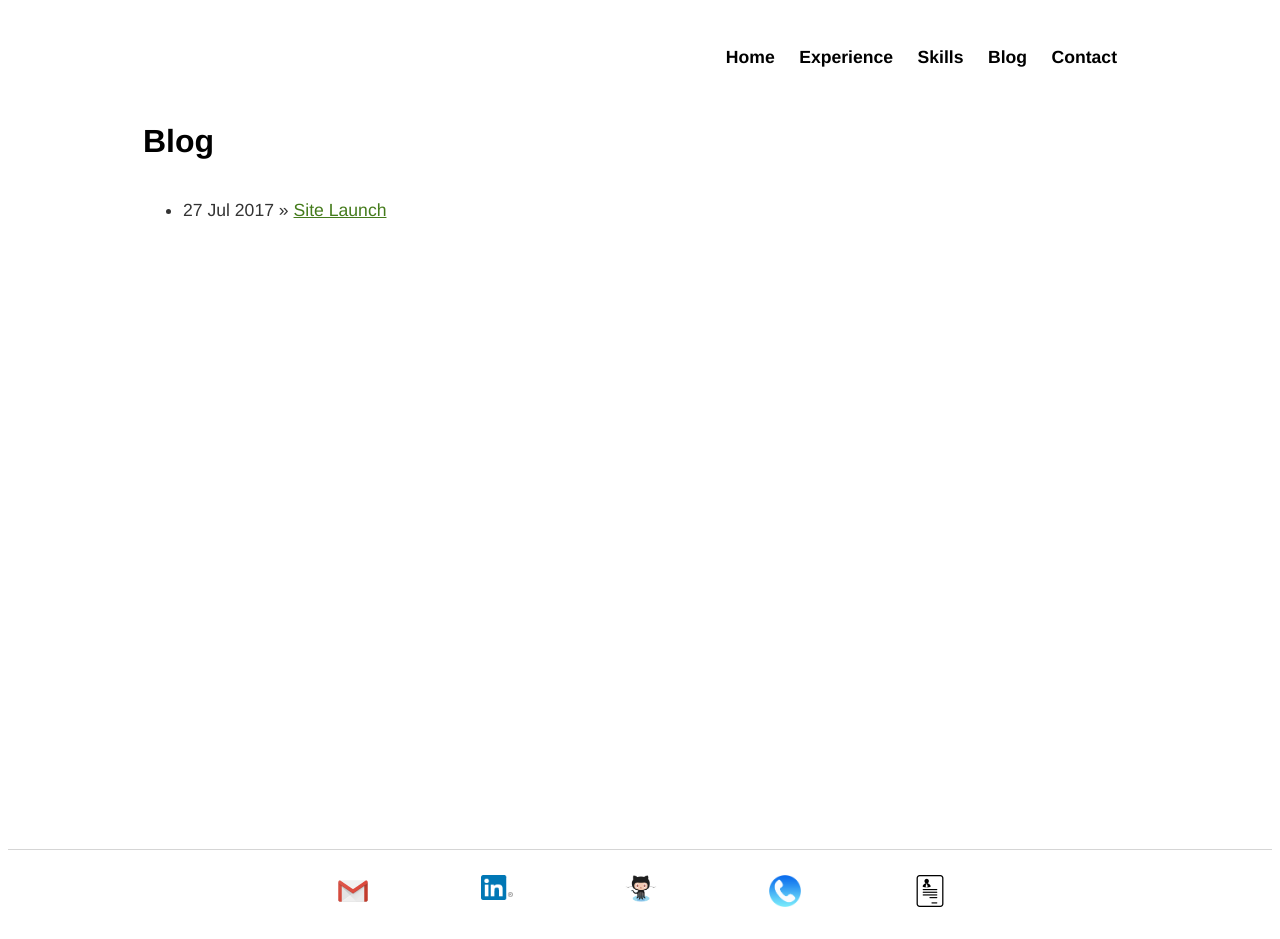
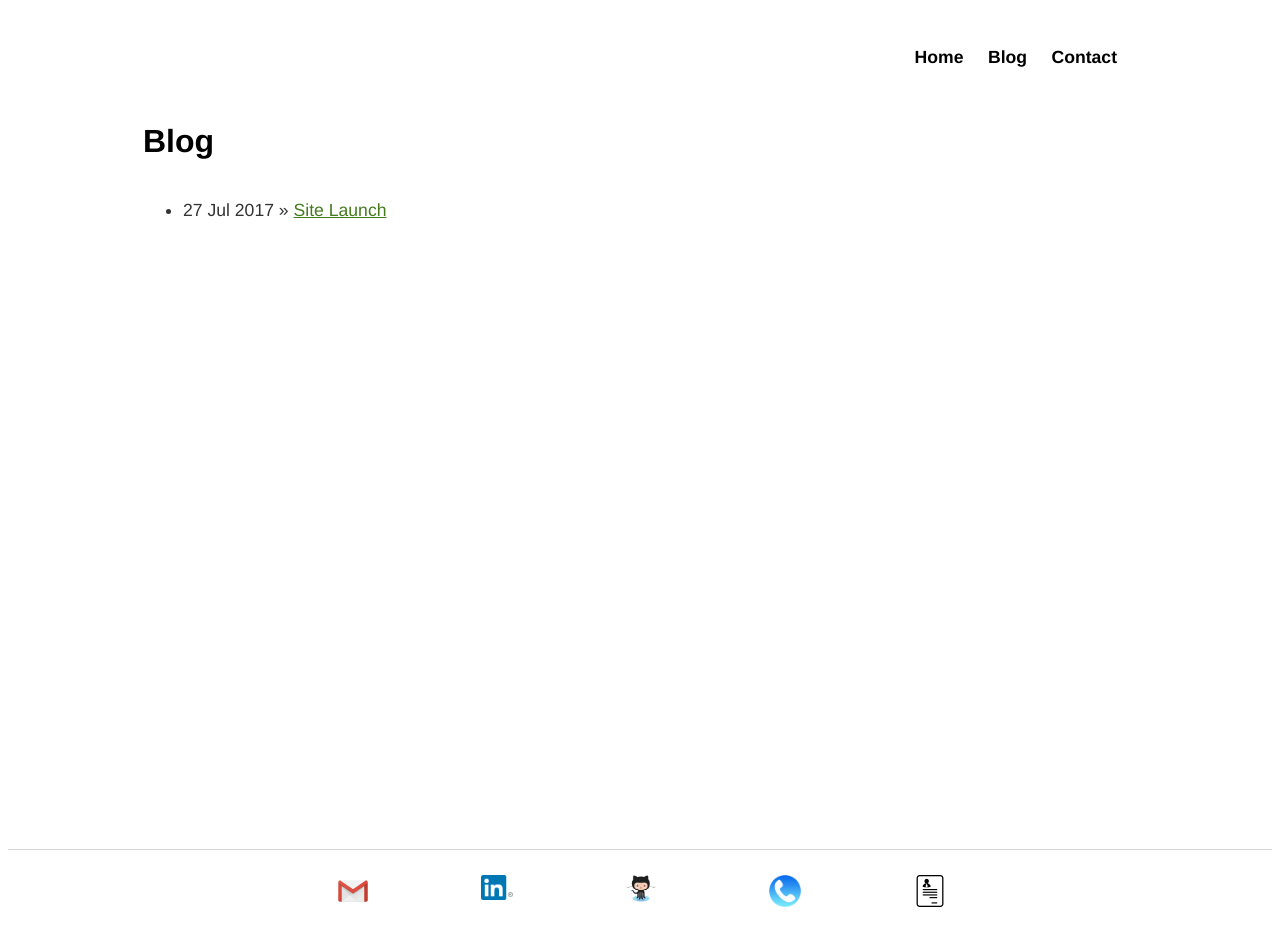
Before and after one commit to ercreager/ercreager.github.io, a Jekyll site: the page built from blog/index.html, in a window 1280 px wide. Built offline with Jekyll 4.4.1, drawn with Linux system fonts in a browser that asks for light colours.

Commit message:
Remove outdated navbar links temporarily

```diff
--- a/_layouts/default.html
+++ b/_layouts/default.html
@@ -10,8 +10,8 @@
 			<div id="header">
 	    		<nav><ul>
 	        		<li><a href="/">Home</a></li>
-	        		<li><a href="/experience">Experience</a></li>
-	        		<li><a href="/skills">Skills</a></li>
+<!-- 	        		<li><a href="/experience">Experience</a></li> -->
+<!-- 	        		<li><a href="/skills">Skills</a></li> -->
 		        	<li><a href="/blog">Blog</a></li>
 				<li><a href="/contact">Contact</a></li>
 	    		</ul></nav>
```
